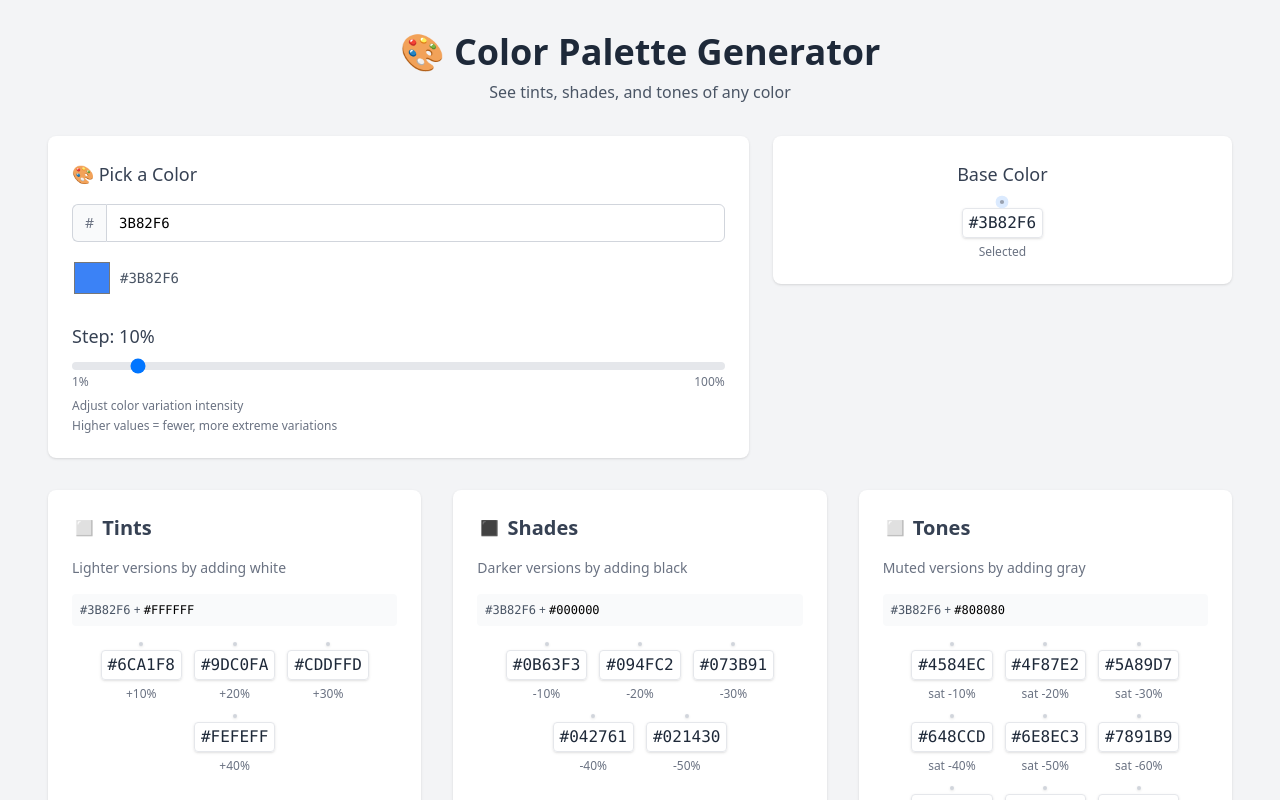
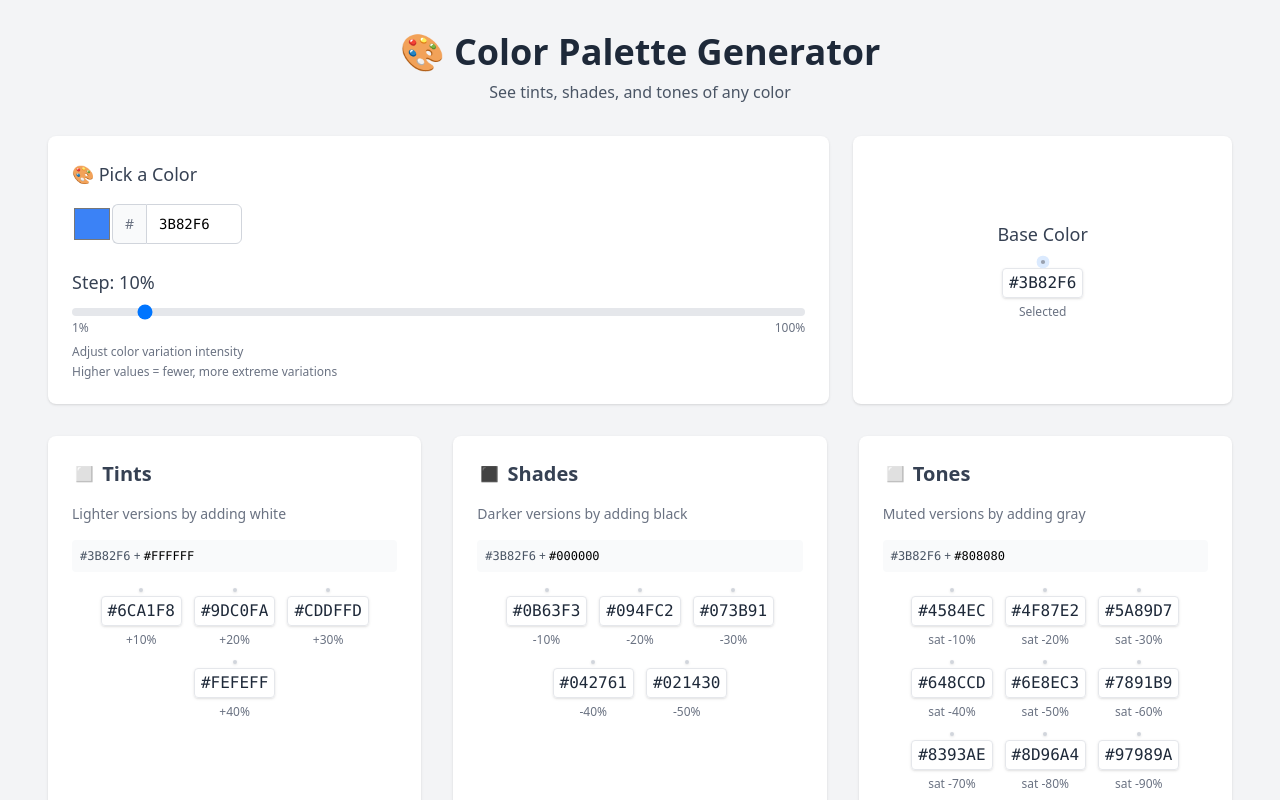
Before and after one commit to asifjirayat/color-generator, a React (Vite) app: page / in a window 1280 px wide. Shown: the top 800 px of the page. Built offline with nearby package versions, Linux system fonts and the light colour scheme.

Commit message:
Fixed: Sizing issue with the grids

```diff
--- a/src/components/ColorControls.jsx
+++ b/src/components/ColorControls.jsx
@@ -32,17 +32,24 @@ export default function ColorControls({
   };
 
   return (
-    <div className="grid grid-cols-1 lg:grid-cols-5 gap-6 items-start">
+    <div className="grid grid-cols-1 lg:grid-cols-6 gap-6 items-stretch">
       {/* Left Column: Controls */}
-      <div className="lg:col-span-3 space-y-6">
+      <div className="lg:col-span-4 space-y-6">
         {/* Color Input Section */}
         <div className="bg-white p-6 rounded-lg shadow">
           <h3 className="text-lg font-medium text-gray-700 mb-4">
             🎨 Pick a Color
           </h3>
 
-          {/* Hex Input */}
-          <div className="flex mb-4">
+          <div className="flex items-stretch ">
+            {/* Color Picker & Hex Input */}
+            <input
+              type="color"
+              value={baseColor}
+              onChange={(e) => onColorChange(e.target.value)}
+              className="w-10 h-10 cursor-pointer rounded-md"
+              aria-label="Color picker"
+            />
             <span className="inline-flex items-center px-3 rounded-l-md border border-r-0 border-gray-300 bg-gray-50 text-gray-500 text-sm">
               #
             </span>
@@ -52,23 +59,9 @@ export default function ColorControls({
               onChange={handleChange}
               placeholder="FFFFFF"
               maxLength={6}
-              className="flex-1 px-3 py-2 border border-gray-300 rounded-r-md text-sm focus:outline-none focus:ring-2 focus:ring-blue-500 font-mono"
+              className="w-24 px-3 py-2 border border-gray-300 rounded-r-md text-sm focus:outline-none focus:ring-2 focus:ring-blue-500 font-mono"
               aria-label="Hex color code"
             />
-          </div>
-
-          {/* Color Picker */}
-          <div className="flex items-center space-x-2">
-            <input
-              type="color"
-              value={baseColor}
-              onChange={(e) => onColorChange(e.target.value)}
-              className="w-10 h-10 cursor-pointer border-none"
-              aria-label="Color picker"
-            />
-            <span className="text-sm text-gray-600 font-mono">
-              {baseColor.toUpperCase()}
-            </span>
           </div>
           {/* Step Control */}
           <div className="flex flex-col mt-3 pt-3">
@@ -106,6 +99,7 @@ export default function ColorControls({
             label="Selected"
             isBase
             onCopy={() => onColorCopy(baseColor)}
+            size={32}
           />
         </div>
       </div>
```
